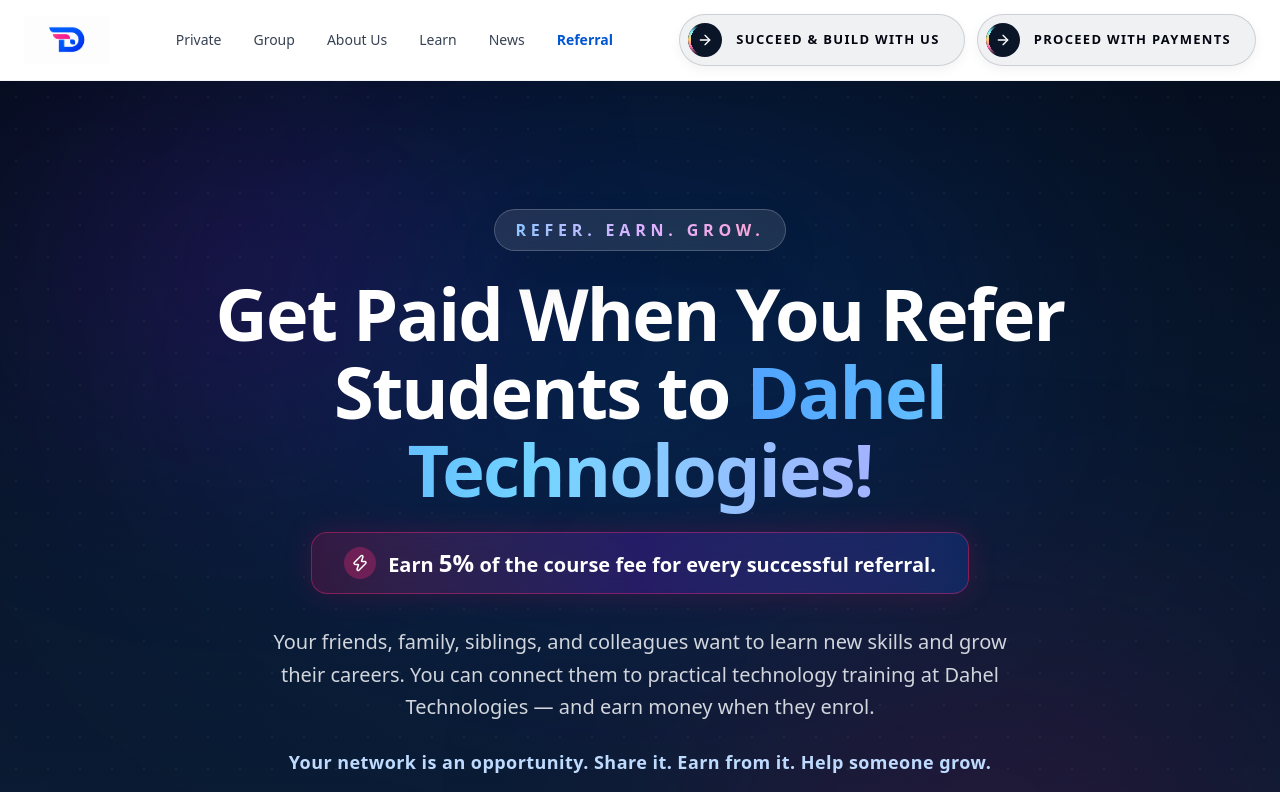
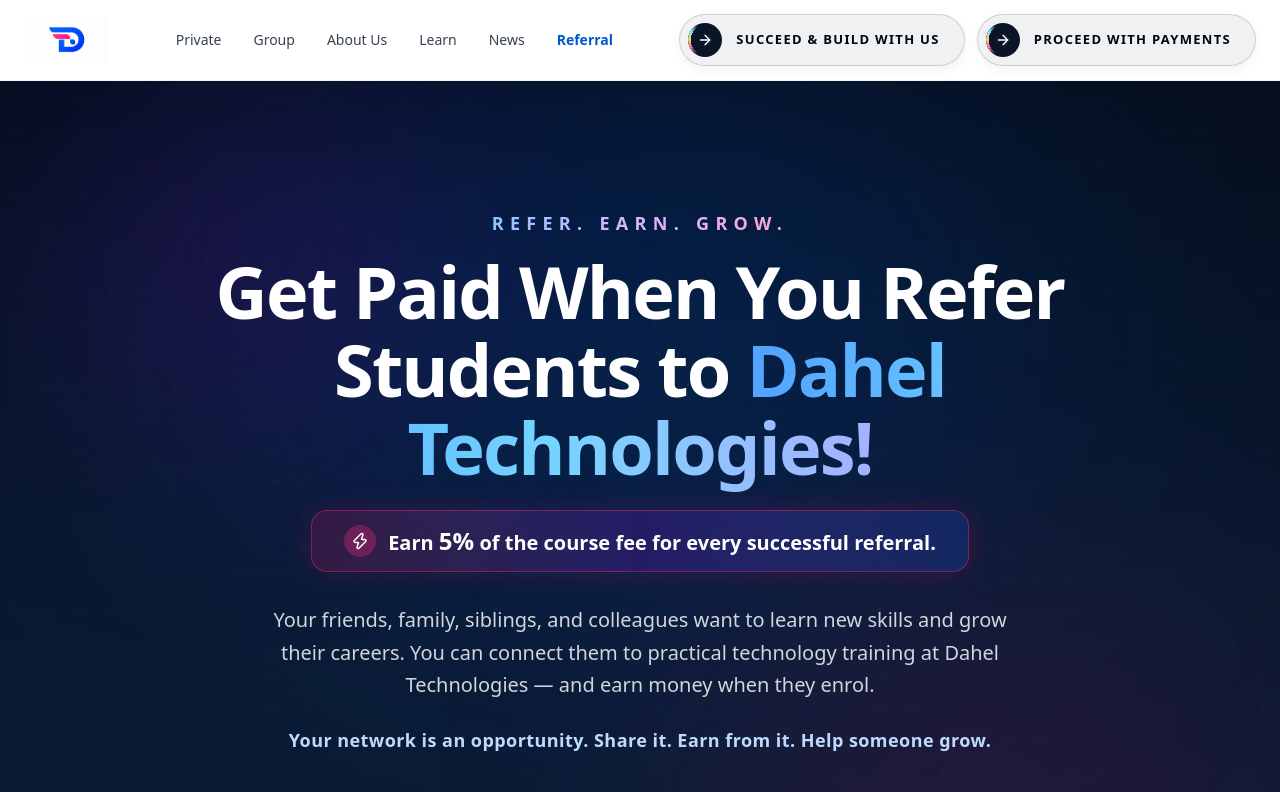
Before and after one commit to Dahel-Technologies/full_site, a Next.js app: page /referralprogram in a window 1280 px wide. Shown: the top 792 px of the page. Built offline with nearby package versions, Linux system fonts and the light colour scheme.

Commit message:
fix(referralprogram): remove badge container in hero and polish catchphrase typography

```diff
--- a/src/app/referralprogram/page.tsx
+++ b/src/app/referralprogram/page.tsx
@@ -272,9 +272,9 @@
 
         <div className="max-w-5xl mx-auto text-center relative z-10 flex flex-col items-center">
 
-          {/* MAIN CATCHPHRASE (Hero Badge removed per instruction) */}
-          <div className="mb-6 inline-flex items-center gap-3 px-5 py-2 rounded-full bg-white/10 border border-white/20 backdrop-blur-md shadow-2xl">
-            <span className="text-sm sm:text-base font-black uppercase tracking-[0.3em] text-transparent bg-clip-text bg-gradient-to-r from-blue-300 via-purple-300 to-pink-300">
+          {/* MAIN CATCHPHRASE */}
+          <div className="mb-4">
+            <span className="text-sm sm:text-base md:text-lg font-black uppercase tracking-[0.35em] text-transparent bg-clip-text bg-gradient-to-r from-blue-300 via-purple-300 to-pink-300">
               REFER. EARN. GROW.
             </span>
           </div>
```
